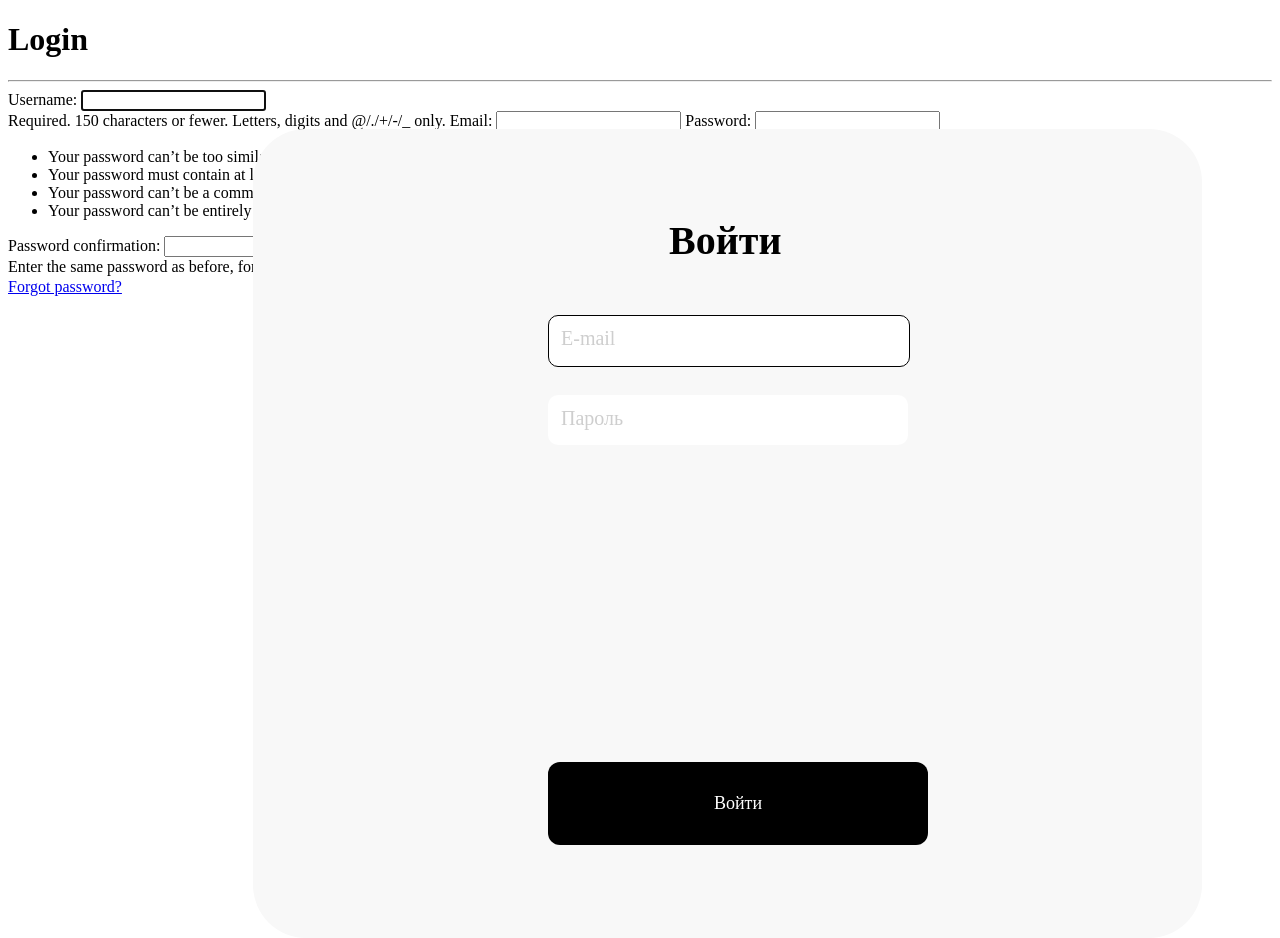
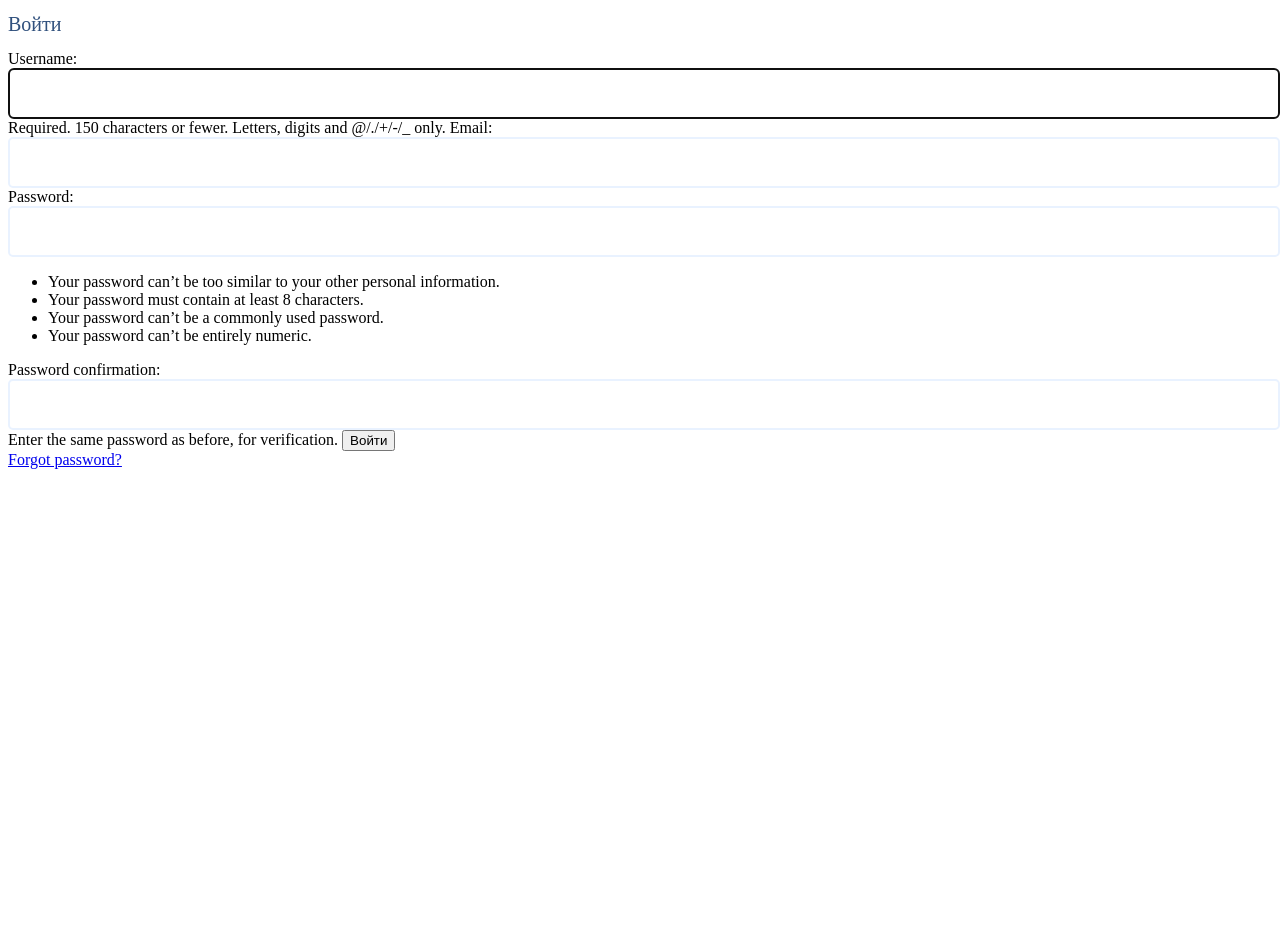
Before and after one commit to HighCasMan/Locator, a Django app: template templates/registration/login.html in a window 1280 px wide. After the commit the page ends 469 px from the top, so only its background shows below. Run offline with Django 4.2, Linux system fonts and the light colour scheme; the template is opened without the code that fills it: values that come from a table or form of the project are taken from there, others are empty; parts of the project's set-up code (start-up, migrations or seed data) failed here and were passed over.

Commit message:
Locator app, html changes

```diff
--- a/templates/base.html
+++ b/templates/base.html
@@ -1,33 +1,20 @@
 <!DOCTYPE html>
 <html lang="en">
-<style>
-   @font-face {
-    font-family: 'SF Compact Display Thin';
-    font-style: normal;
-    font-weight: normal;
-    src: local('SF Compact Display Thin');
-    }
-   @font-face {
-    font-family: 'SF Compact Display Medium';
-    font-style: normal;
-    font-weight: normal;
-    src: local('SF Compact Display Medium');
-    }
-  </style>
 <head>
     <meta charset="UTF-8">
+    <link rel="stylesheet" href="style.css">
     <title>User authenticate</title>
 </head>
     <div style="width: 100%; height: 100%; position: relative; background: white">
         <div style="width: 949px; height: 809px; left: 245px; top: 108px; position: absolute; background: #F8F8F8; border-radius: 53px"></div>
         <div style="width: 360px; height: 50px; left: 540px; top: 374px; position: absolute; background: white; border-radius: 10px"></div>
-        <div style="left: 661px; top: 196px; position: absolute; color: black; font-size: 40px; font-family: SF Compact Display; font-weight: 700; word-wrap: break-word">Войти</div>
+        <div style="left: 661px; top: 196px; position: absolute; color: black; font-size: 40px; font-family: SF Compact Display Medium; font-weight: 700; word-wrap: break-word">Войти</div>
         <div style="width: 360px; height: 50px; left: 540px; top: 294px; position: absolute; background: white; border-radius: 10px; border: 1px black solid"></div>
         <div style="width: 360px; height: 63px; padding: 10px; left: 540px; top: 741px; position: absolute; background: black; border-radius: 12px; justify-content: center; align-items: center; gap: 10px; display: inline-flex">
-            <div style="color: white; font-size: 18px; font-family: SF Compact Display; font-weight: 400; word-wrap: break-word">Войти</div>
+            <div style="color: white; font-size: 18px; font-family: SF Compact Display Thin; font-weight: 400; word-wrap: break-word">Войти</div>
         </div>
-        <div style="width: 57px; height: 27px; left: 553px; top: 306px; position: absolute; color: #CECECE; font-size: 20px; font-family: SF Compact Display; font-weight: 400; word-wrap: break-word">E-mail</div>
-        <div style="width: 70px; height: 27px; left: 553px; top: 386px; position: absolute; color: #CECECE; font-size: 20px; font-family: SF Compact Display; font-weight: 400; word-wrap: break-word">Пароль</div>
+        <div style="width: 57px; height: 27px; left: 553px; top: 306px; position: absolute; color: #CECECE; font-size: 20px; font-family: SF Compact Display Thin; font-weight: 400; word-wrap: normal">E-mail</div>
+        <div style="width: 70px; height: 27px; left: 553px; top: 386px; position: absolute; color: #CECECE; font-size: 20px; font-family: SF Compact Display Thin; font-weight: 400; word-wrap: normal">Password</div>
     </div>
 {% block content %}
 {% endblock %}
--- a/templates/registration/login.html
+++ b/templates/registration/login.html
@@ -1,9 +1,18 @@
-{% extends 'base.html' %}
+<!DOCTYPE html>
+<html lang="en">
 
-{% block content %}
-    <h1>Login</h1>
-    <hr>
+<head>
+    <meta charset="UTF-8">
+    <meta name="viewport" content="width=device-width, initial-scale=1.0">
+    <link rel="stylesheet" href="style.css">
+    <title>Логин</title>
+</head>
 
+    <body>
+        <main>
+            <div class="login-form-container">
+            <h1 class="form-title">Войти</h1>
+                <div>
                 {% if form.errors %}
                         <p>{{ form.errors.error }}</p>
                     {% endif %}
@@ -13,6 +22,7 @@
                     {% csrf_token %}
                     <button type="submit" class="btn btn-success">Войти</button>
                     </form>
-
                     <a href="{% url 'password_reset' %}">Forgot password?</a>
-{% endblock %}
+                </div>
+            </div>
+        </main>
--- a/templates/registration/style.css
+++ b/templates/registration/style.css
@@ -14,3 +14,22 @@
     font-weight: normal;
     src: local('SF Compact Display Medium'), url('sf-compact-display-medium-5864711817c30.woff') format('woff');
     }
+input {
+    height: 45px;
+    width: 100%;
+    font-size: 14px;
+    line-height: 16px;
+    border: 2px solid #E9F2FF;
+    border-radius: 5px;
+}
+.form-title {
+    color: #30507D;
+    font-weight: 500;
+    font-size: 20px;
+    line-height: 23px;
+}
+.register-form-container {
+    width: 1440px;
+    height: 1024px;
+    background: #FFF;
+}
```
Lines whose indentation alone changed are shown as unchanged.
